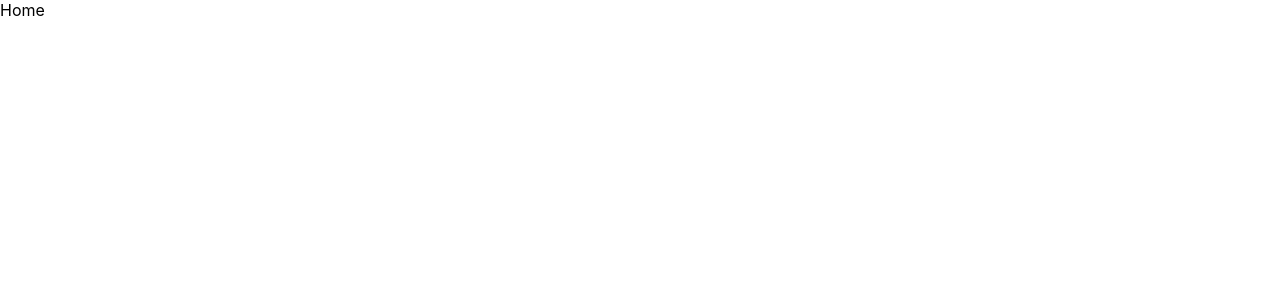
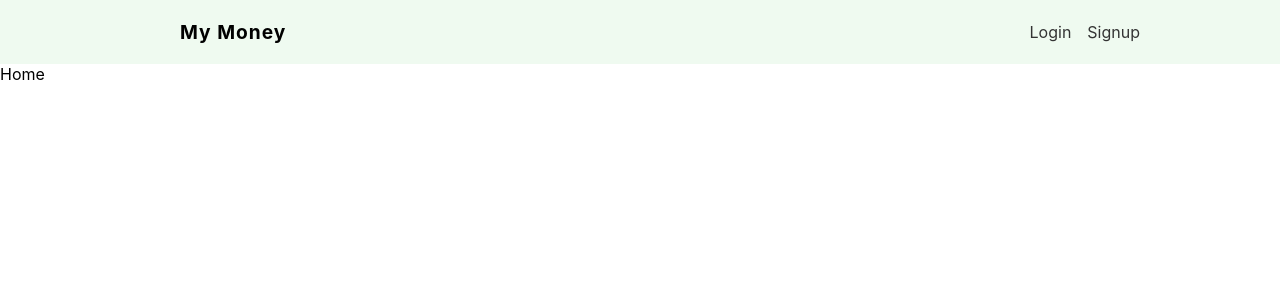
Before and after one commit to mckennamm/my-money-project, a React (Create React App) app: page / in a window 1280 px wide. Shown: the top 300 px of the page. Built offline with nearby package versions, Linux system fonts and the light colour scheme.

Commit message:
Added navbar

```diff
--- a/src/App.js
+++ b/src/App.js
@@ -2,6 +2,7 @@
 import React from 'react';
 import { BrowserRouter as Router, Route, Switch } from 'react-router-dom';
 import { BrowserRouter } from 'react-router-dom/cjs/react-router-dom.min';
+import Navbar from './components/Navbar';
 
 //pages & components
 import Home from './pages/home/Home';
@@ -12,6 +13,7 @@
   return (
     <div className="App">
       <BrowserRouter>
+        <Navbar />
         <Switch>
         <Route exact path="/">
             <Home />
--- /dev/null
+++ b/src/components/Navbar.js
@@ -0,0 +1,19 @@
+//imports
+import { Link } from 'react-router-dom';
+
+
+//styles
+import styles from './Navbar.module.css';
+
+
+export default function Navbar() {
+  return (
+    <nav className={styles.navbar}>
+      <ul>
+        <li className={styles.title}>My Money</li>
+        <li><Link to="/login">Login</Link></li>
+        <li><Link to="/signup">Signup</Link></li>
+      </ul>
+    </nav>
+  )
+}
--- /dev/null
+++ b/src/components/Navbar.module.css
@@ -0,0 +1,30 @@
+.navbar {
+    width: 100%;
+    background: #effaf0;
+    padding: 20px 10px;
+    box-sizing: border-box;
+}
+
+.navbar ul {
+    display: flex;
+    margin: 0 auto;
+    max-width: 960px;
+    align-items: center;
+    list-style-type: none;
+}
+
+.title {
+    margin-right: auto;
+    font-weight: bold;
+    letter-spacing: 1px;
+    font-size: 1.2em;
+}
+
+.navbar button, .navbar a {
+    margin-left: 16px;
+}
+
+.navbar a {
+    color: #333;
+    text-decoration: none;
+}
```
